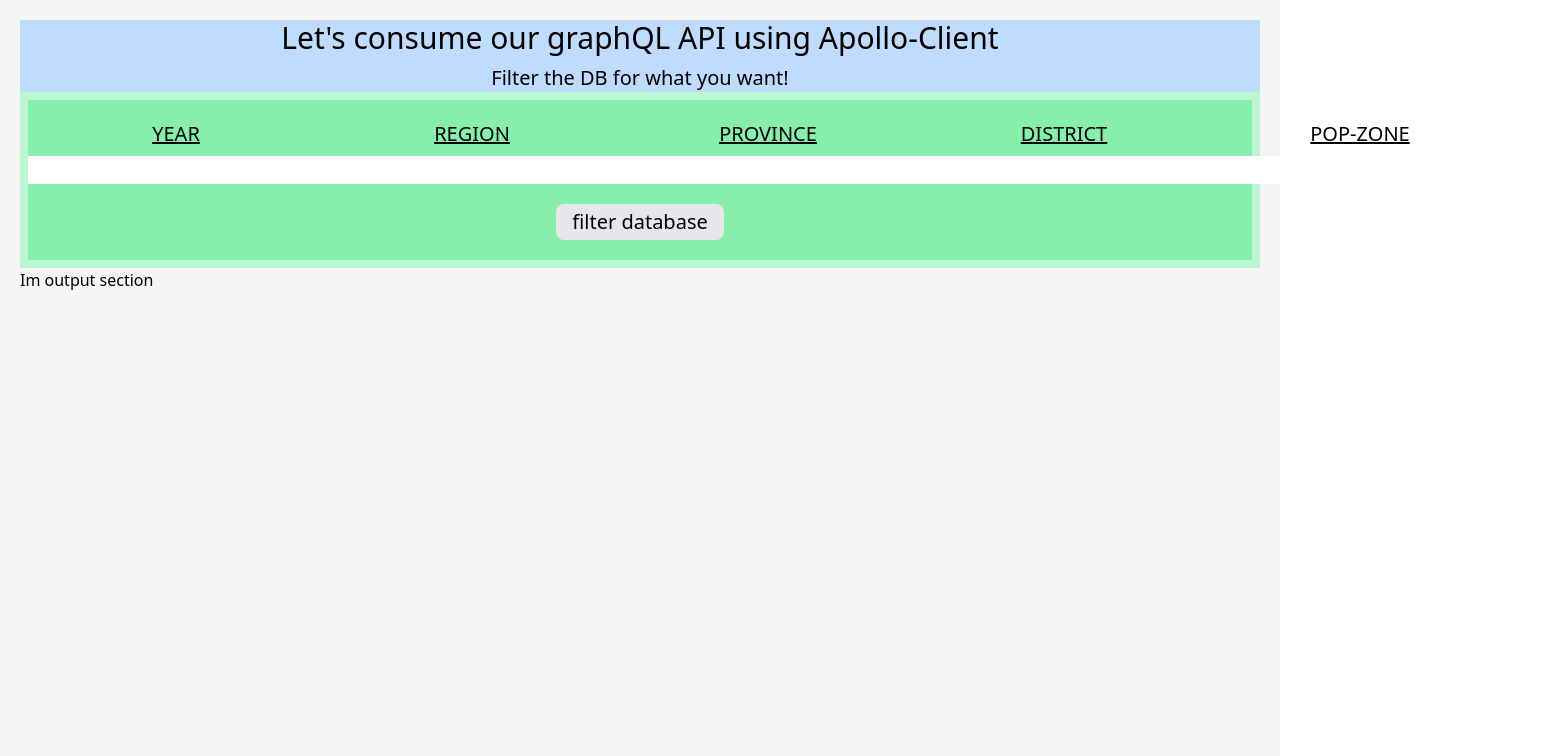
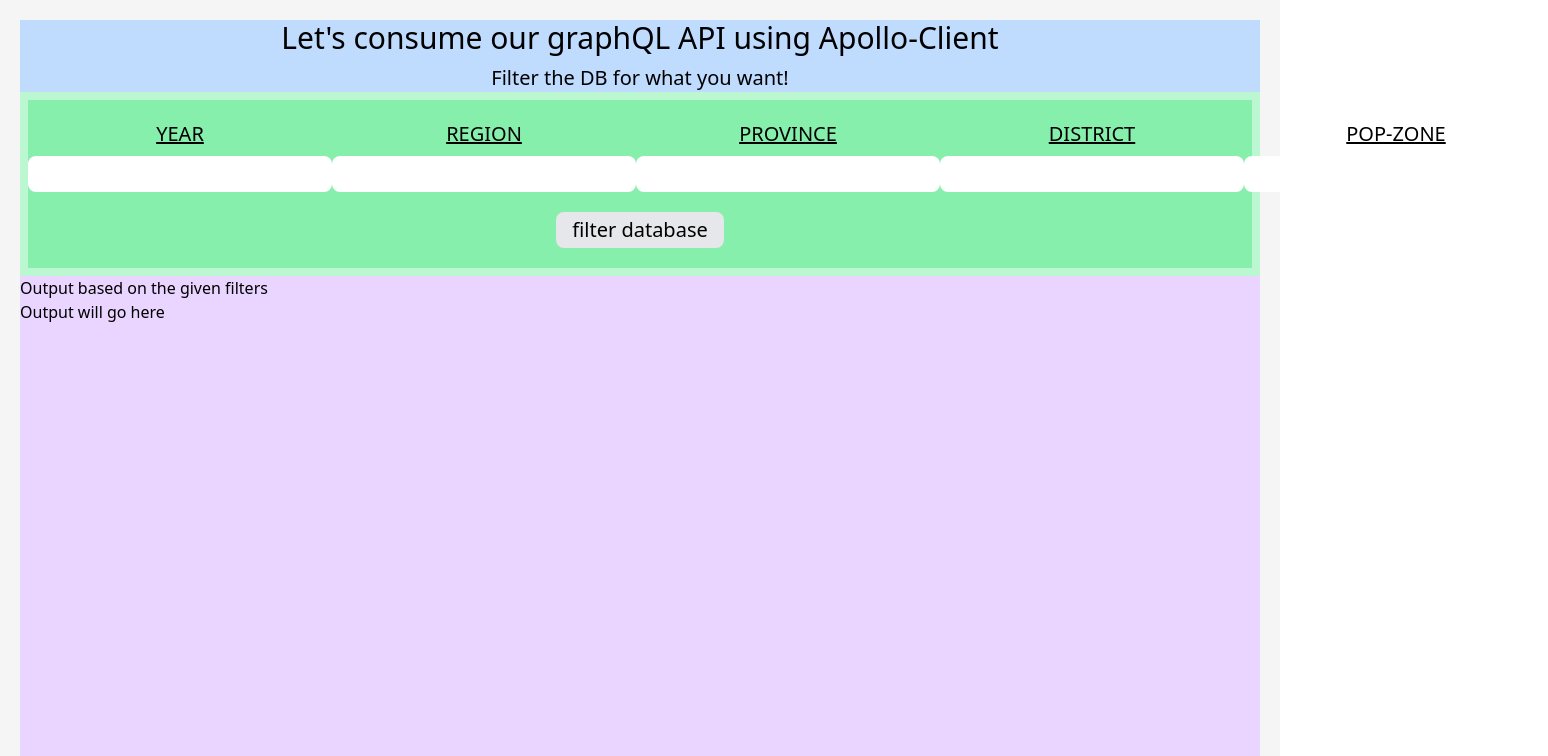
Before and after one commit to RobJJ/mapping-backend, a React (Create React App) app in the folder client/: page / in a window 1280 px wide. Shown: the top 756 px of the page, 1548 px wide, since content can reach past the window. Built offline with nearby package versions, Linux system fonts and the light colour scheme.

Commit message:
building the output

```diff
--- a/client/src/components/header.component.js
+++ b/client/src/components/header.component.js
@@ -1,6 +1,6 @@
 export function HeaderSection(params) {
   return (
-    <div className="bg-blue-200 w-100 text-center">
+    <div className="bg-blue-200 w-full text-center">
       <h1 className="text-3xl mb-2">
         Let's consume our graphQL API using Apollo-Client
       </h1>
--- a/client/src/components/input.component.js
+++ b/client/src/components/input.component.js
@@ -1,33 +1,33 @@
 export function InputSection(params) {
   return (
-    <div className="w-100 bg-green-200 p-2">
+    <form className="w-full bg-green-200 p-2">
       <div className="bg-green-300 flex justify-evenly text-xl pt-5 pb-5">
         <div className="flex flex-col text-center">
           <label className="underline pb-2">YEAR</label>
-          <input type="text" className="text-center" />
+          <input type="text" className="text-center p-1 rounded-lg" />
         </div>
         <div className="flex flex-col text-center">
           <label className="underline pb-2">REGION</label>
-          <input type="text" />
+          <input type="text" className="text-center p-1 rounded-lg" />
         </div>
         <div className="flex flex-col text-center">
           <label className="underline pb-2">PROVINCE</label>
-          <input type="text" />
+          <input type="text" className="text-center p-1 rounded-lg" />
         </div>
         <div className="flex flex-col text-center">
           <label className="underline pb-2">DISTRICT</label>
-          <input type="text" />
+          <input type="text" className="text-center p-1 rounded-lg" />
         </div>
         <div className="flex flex-col text-center">
           <label className="underline pb-2">POP-ZONE</label>
-          <input type="text" />
+          <input type="text" className="text-center p-1 rounded-lg" />
         </div>
       </div>
       <div className="bg-green-300 text-center text-xl pb-5">
-        <button className="bg-gray-200 py-1 px-4 rounded-lg">
+        <button type="submit" className="bg-gray-200 py-1 px-4 rounded-lg">
           filter database
         </button>
       </div>
-    </div>
+    </form>
   );
 }
--- a/client/src/components/output.component.js
+++ b/client/src/components/output.component.js
@@ -1,3 +1,8 @@
 export function OutputSection(params) {
-  return <div>Im output section</div>;
+  return (
+    <div className="bg-purple-200 w-full h-full flex flex-col">
+      <h2>Output based on the given filters</h2>
+      <div>Output will go here</div>
+    </div>
+  );
 }
--- a/client/src/pages/mainPage.js
+++ b/client/src/pages/mainPage.js
@@ -4,7 +4,7 @@
 
 export function MainPage(params) {
   return (
-    <div className="w-screen h-screen bg-[#f5f5f5] p-5">
+    <div className="w-screen h-screen bg-[#f5f5f5] p-5 flex flex-col">
       <HeaderSection />
       <InputSection />
       <OutputSection />
```
